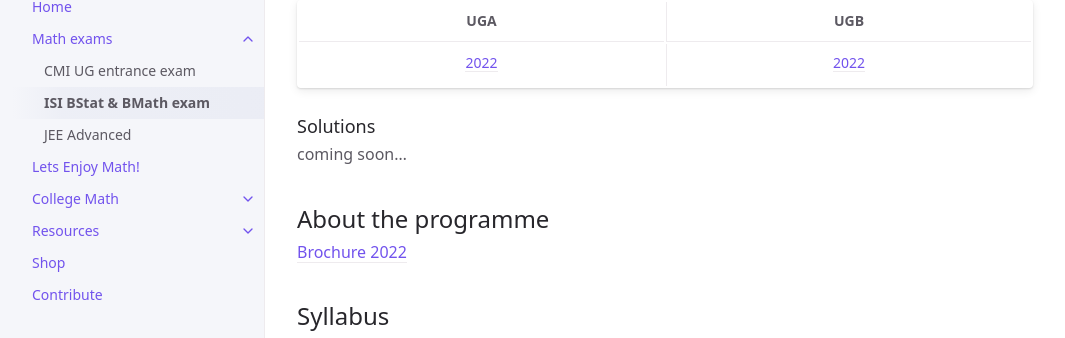
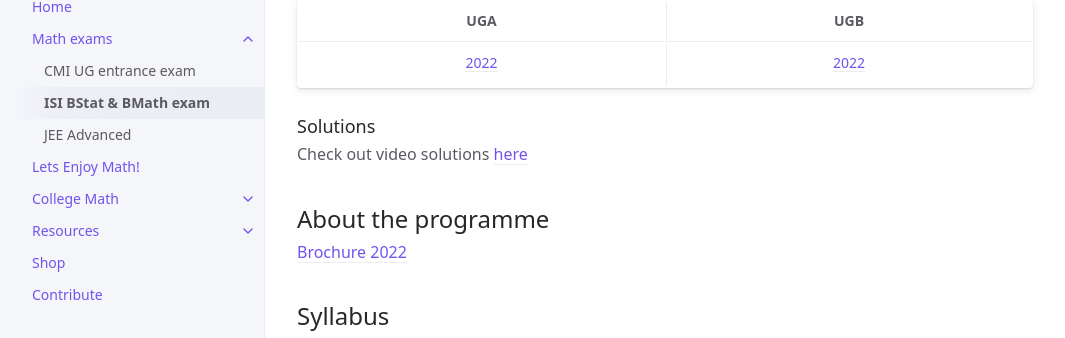
Before and after one commit to Datadigilab/datadigilab.github.io, a Jekyll site: the page built from docs/Math exams/ISI/ISI BMath & BStat exam.md, in a window 1280 px wide and 900 px high, scrolled down 793 px. Shown: the part 117-455 px from the top of the window, without its empty margins (107-1172 px from the left). Built offline with Jekyll 4.4.1, drawn with Linux system fonts in a browser that asks for light colours; nearby versions of some CDN libraries.

Commit message:
ISI 2022 solutions

```diff
--- a/docs/Math exams/ISI/ISI BMath & BStat exam.md
+++ b/docs/Math exams/ISI/ISI BMath & BStat exam.md
@@ -29,7 +29,7 @@ ISI offers two programmes at the undergraduate level, BMath at ISI Bangalore & B
 | [2022](Isi2022_uga.pdf) | [2022](Isi2022_ugb.pdf) |
 
 ### Solutions
-coming soon...
+Check out video solutions [here](https://youtube.com/playlist?list=PLjF2DElqz-GQzBc-I_DG7Brjgy-Q9MLUu)
 
 ## About the programme
 [Brochure 2022](brochure_0.pdf)
```
Also changed, not shown: 3 other files.
